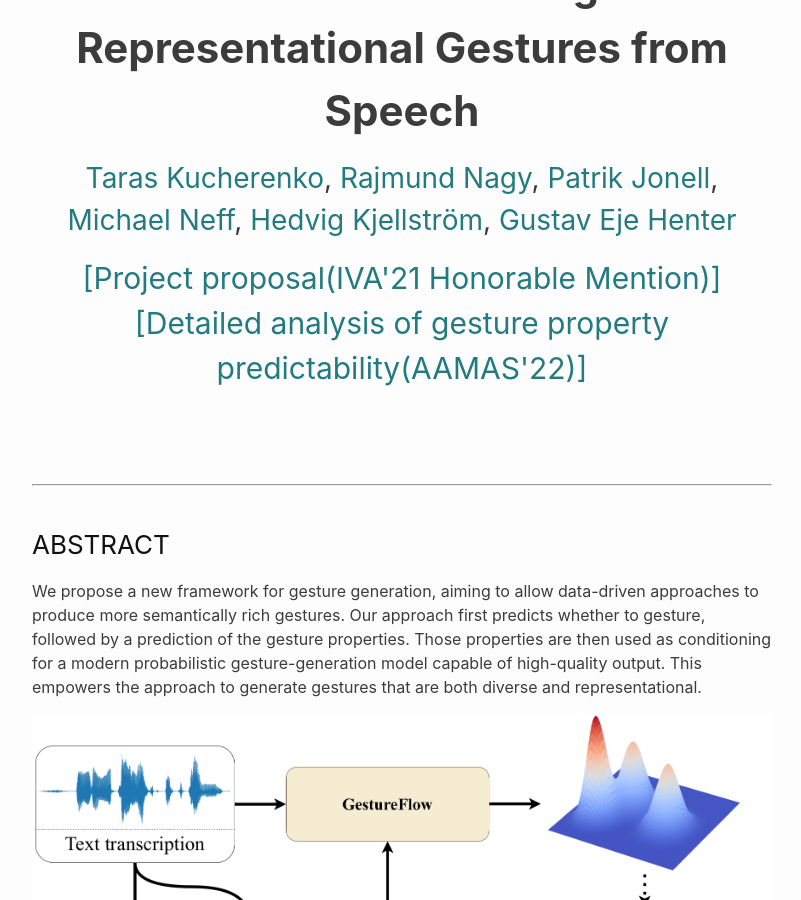
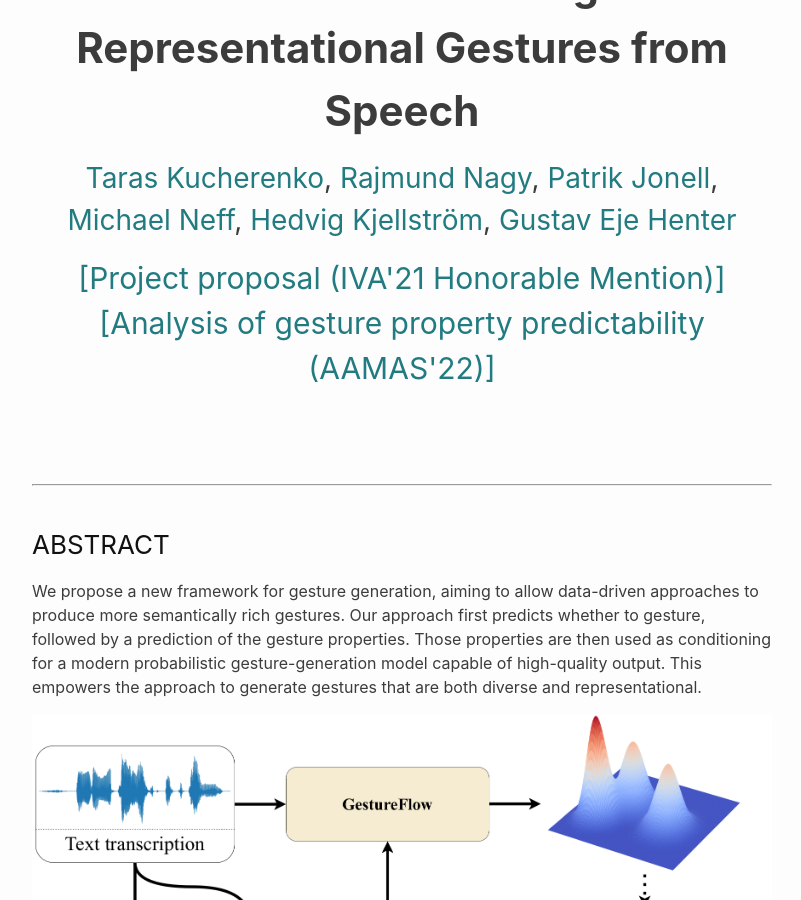
Before and after one commit to Svito-zar/Svito-zar.github.io, a Jekyll site: the page built from _posts/2021-07-30-Speech2Gest2Prop.md, in a window 1280 px wide and 900 px high, scrolled down 317 px. Shown: the whole window, without its empty margins (238-1039 px from the left). Built offline with Jekyll 4.4.1, drawn with Linux system fonts in a browser that asks for light colours.

Commit message:
Small update

```diff
--- a/_posts/2021-07-30-Speech2Gest2Prop.md
+++ b/_posts/2021-07-30-Speech2Gest2Prop.md
@@ -12,9 +12,9 @@
 </p>
 
 <p align="center">
- <a href="https://arxiv.org/abs/2106.14736" style="font-size: 30px; text-decoration: none">[Project proposal(IVA'21 Honorable Mention)]  </a>
+ <a href="https://arxiv.org/abs/2106.14736" style="font-size: 30px; text-decoration: none">[Project proposal (IVA'21 Honorable Mention)]  </a>
  <br>
- <a href="https://arxiv.org/abs/2108.05762" style="font-size: 30px; text-decoration: none">[Detailed analysis of gesture property predictability(AAMAS'22)]   </a>
+ <a href="https://arxiv.org/abs/2108.05762" style="font-size: 30px; text-decoration: none">[Analysis of gesture property predictability (AAMAS'22)]   </a>
 </p>
 
 &nbsp;
```
